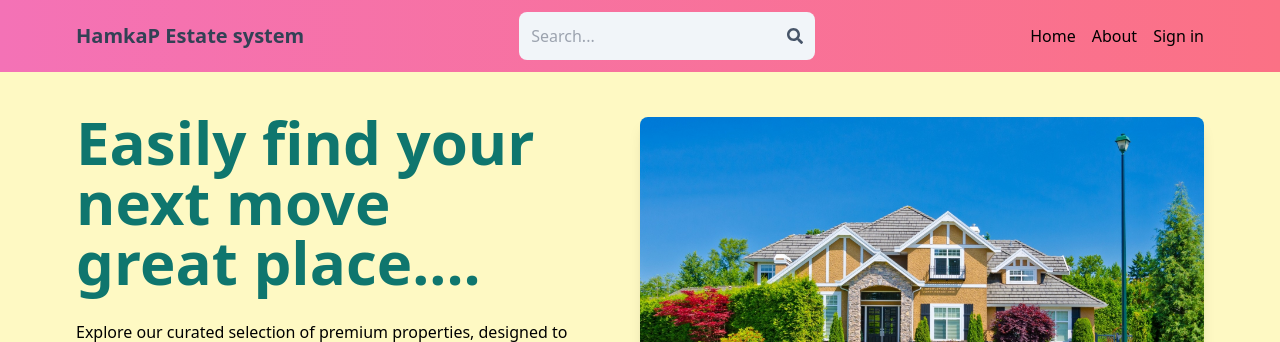
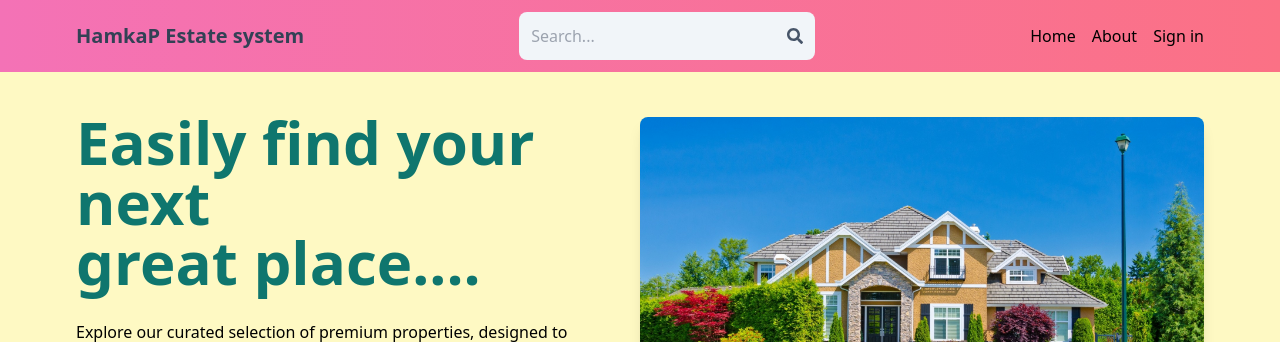
Before and after one commit to amangupta3317/Real-E-State-Management-System, a React (Vite) app in the folder client/: page / in a window 1280 px wide. Shown: the top 342 px of the page. Built offline with nearby package versions, Linux system fonts and the light colour scheme; no server answers.

Commit message:
Update Home.jsx

```diff
--- a/client/src/pages/Home.jsx
+++ b/client/src/pages/Home.jsx
@@ -52,7 +52,7 @@ export default function Home() {
       <div className=" flex flex-col lg:flex-row gap-6 p-20 px-3 max-w-6xl mx-auto lg:items-center ">
         <div className="lg:w-1/2 ">
           <h1 className="text-teal-700 font-bold text-3xl lg:text-6xl">
-            Easily find your next move
+            Easily find your next
             <br /> <span className="">great </span>
             place....
           </h1>
```
